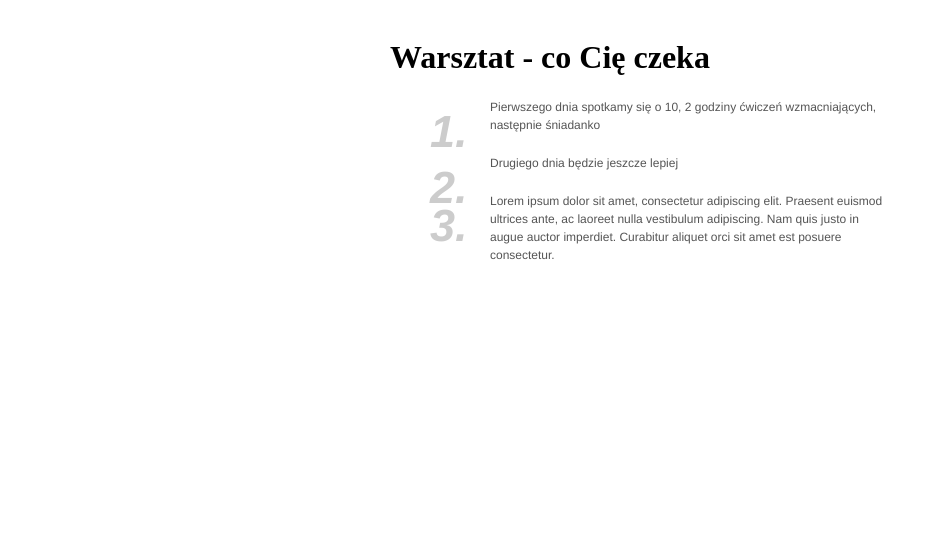
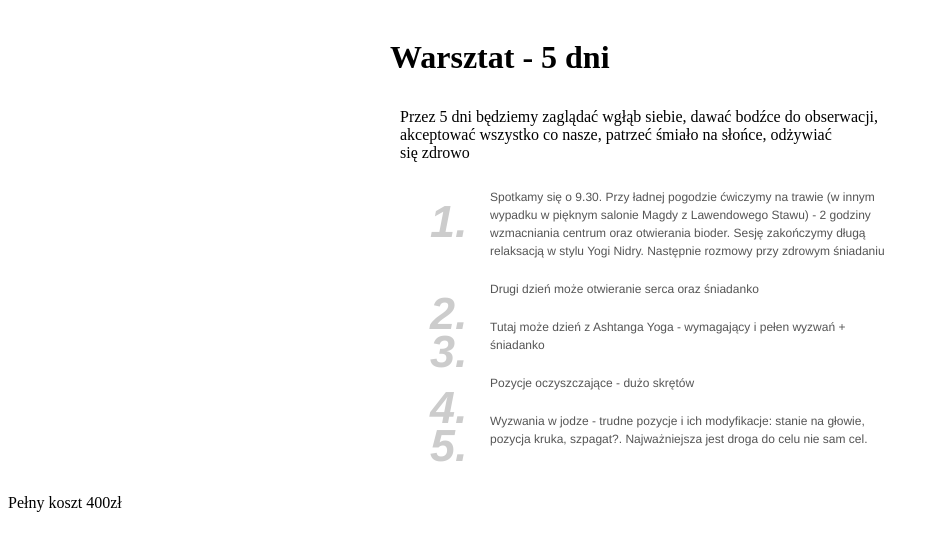
Before and after one commit to dbajosiebie/dbajosiebie.github.io, a plain HTML site: page warsztat.html in a window 1280 px wide. Shown: the whole page, without its empty margins (0-939 px from the left). Drawn offline with Linux system fonts and the light colour scheme.

Commit message:
Initial commit 1

```diff
--- a/warsztat.html
+++ b/warsztat.html
@@ -3,7 +3,7 @@
     <meta name="viewport" content="width=device-width, initial-scale=1, shrink-to-fit=no">
     <meta name="description" content="">
     <meta name="author" content="">
-    <link rel="icon" href="../../../../favicon.ico">
+    <link rel="icon" href="ddd.ico">
 
     <title>Warsztat</title>
 
@@ -16,15 +16,21 @@
 
   <div>
 
-  <h1>Warsztat - co Cię czeka </h1>
+  <h1>Warsztat - 5 dni </h1>
+
+  <div>Przez 5 dni będziemy zaglądać wgłąb siebie, dawać bodźce do obserwacji, akceptować wszystko co nasze, patrzeć śmiało na słońce, odżywiać się zdrowo </div>
 
   <ol>
-    <li><span>1.</span><p>Pierwszego dnia spotkamy się o 10, 2 godziny ćwiczeń wzmacniających, następnie śniadanko </p></li>
-    <li><span>2.</span><p>Drugiego dnia będzie jeszcze lepiej  </p></li>
-    <li><span>3.</span><p>Lorem ipsum dolor sit amet, consectetur adipiscing elit. Praesent euismod ultrices ante, ac laoreet nulla vestibulum adipiscing. Nam quis justo in augue auctor imperdiet. Curabitur aliquet orci sit amet est posuere consectetur.  </p></li>
+    <li><span>1.</span><p>Spotkamy się o 9.30. Przy ładnej pogodzie ćwiczymy na trawie (w innym wypadku w pięknym salonie Magdy z Lawendowego Stawu) - 2 godziny wzmacniania centrum oraz otwierania bioder. Sesję zakończymy długą relaksacją w stylu Yogi Nidry. Następnie rozmowy przy zdrowym śniadaniu </p></li>
+    <li><span>2.</span><p>Drugi dzień może otwieranie serca oraz śniadanko </p></li>
+    <li><span>3.</span><p>Tutaj może dzień z Ashtanga Yoga - wymagający i pełen wyzwań + śniadanko</p></li>
+    <li><span>4.</span><p>Pozycje oczyszczające - dużo skrętów	 </p></li>
+    <li><span>5.</span><p>Wyzwania w jodze - trudne pozycje i ich modyfikacje: stanie na głowie, pozycja kruka, szpagat?. Najważniejsza jest droga do celu nie sam cel. </p></li>
   </ol>
 
 </div>
 
 
+  <p>Pełny koszt 400zł </p>
+
 </body></html>
```
